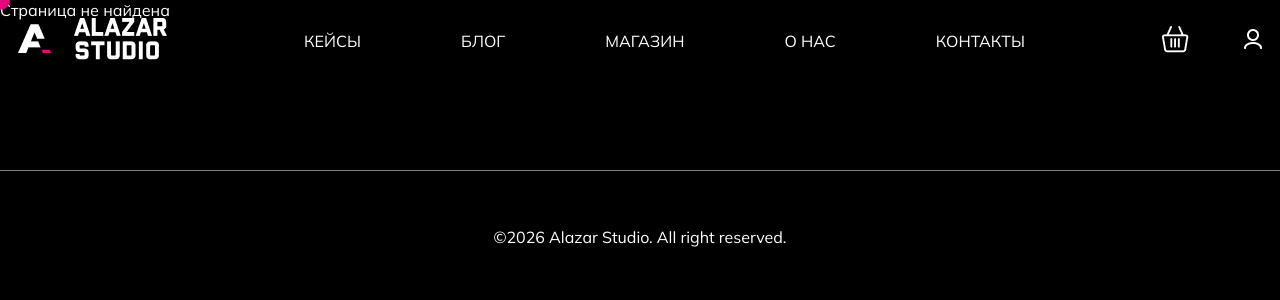
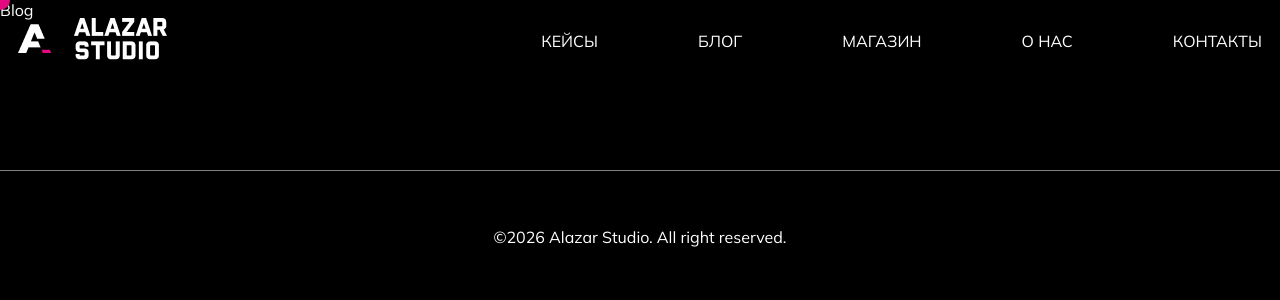
Before and after one commit to AlazarStudio/alazarstudio-site-front, a React (Vite) app: page /blog in a window 1280 px wide. Shown: the top 300 px of the page. Built offline with nearby package versions, Linux system fonts and the light colour scheme.

Commit message:
Update - minor refactor

```diff
--- a/src/App.jsx
+++ b/src/App.jsx
@@ -6,6 +6,9 @@ import Non_Found_Page from "./Components/Pages/Non_Found_Page";
 import Layout from "./Components/Standart/Layout/Layout";
 import CustomCursor from "./Components/Cursor/CustomCursor"
 import About from "./Components/Pages/About/About";
+import Blog from "./Components/Pages/Blog/Blog";
+import Shop from "./Components/Pages/Shop/Shop";
+import Contacts from "./Components/Pages/Contacts/Contacts";
 // import InstallButton from "./Components/Pages/InstallButton/InstallButton";
 
 function App() {
@@ -14,7 +17,10 @@ function App() {
       <Routes>
         <Route path="/" element={<Layout />}>
           <Route index element={<Main_Page />} />
+          <Route path="/blog" element={<Blog />} />
+          <Route path="/shop" element={<Shop />} />
           <Route path="/about" element={<About />} />
+          <Route path="/contacts" element={<Contacts />} />
           <Route path="*" element={<Non_Found_Page />} />
         </Route>
       </Routes>
--- a/src/Components/Blocks/Header/Header.jsx
+++ b/src/Components/Blocks/Header/Header.jsx
@@ -38,10 +38,10 @@ function Header({ children, ...props }) {
                     <Link to={'/contacts'}>Контакты</Link>
                 </div>
 
-                <div className={classes.header_links_user}>
+                {/* <div className={classes.header_links_user}>
                     <Link to={'/card'}><img src="/card.png" alt="" /></Link>
                     <Link to={'/profile'}><img src="/profile.png" alt="" /></Link>
-                </div>
+                </div> */}
             </div>
         </header>
     );
--- /dev/null
+++ b/src/Components/Pages/Blog/Blog.jsx
@@ -0,0 +1,12 @@
+import React from "react";
+import classes from './Blog.module.css';
+
+function Blog({ children, ...props }) {
+    return (
+        <>
+            Blog
+        </>
+    );
+}
+
+export default Blog;
--- /dev/null
+++ b/src/Components/Pages/Contacts/Contacts.jsx
@@ -0,0 +1,12 @@
+import React from "react";
+import classes from './Contacts.module.css';
+
+function Contacts({ children, ...props }) {
+    return (
+        <>
+            Contacts
+        </>
+    );
+}
+
+export default Contacts;
--- /dev/null
+++ b/src/Components/Pages/Shop/Shop.jsx
@@ -0,0 +1,12 @@
+import React from "react";
+import classes from './Shop.module.css';
+
+function Shop({ children, ...props }) {
+    return (
+        <>
+            Shop
+        </>
+    );
+}
+
+export default Shop;
```
Also changed, not shown: src/Components/Pages/Blog/Blog.module.css (added), src/Components/Pages/Contacts/Contacts.module.css (added), src/Components/Pages/Shop/Shop.module.css (added).
